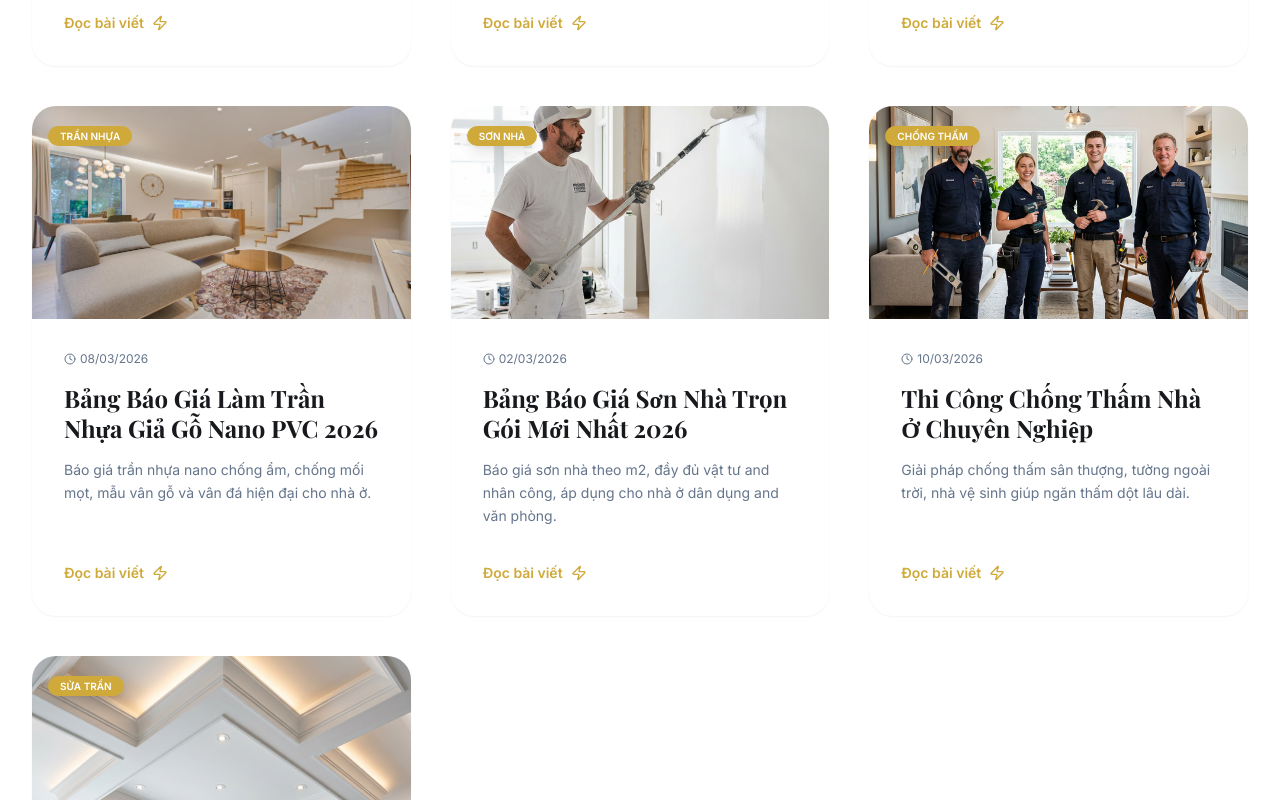
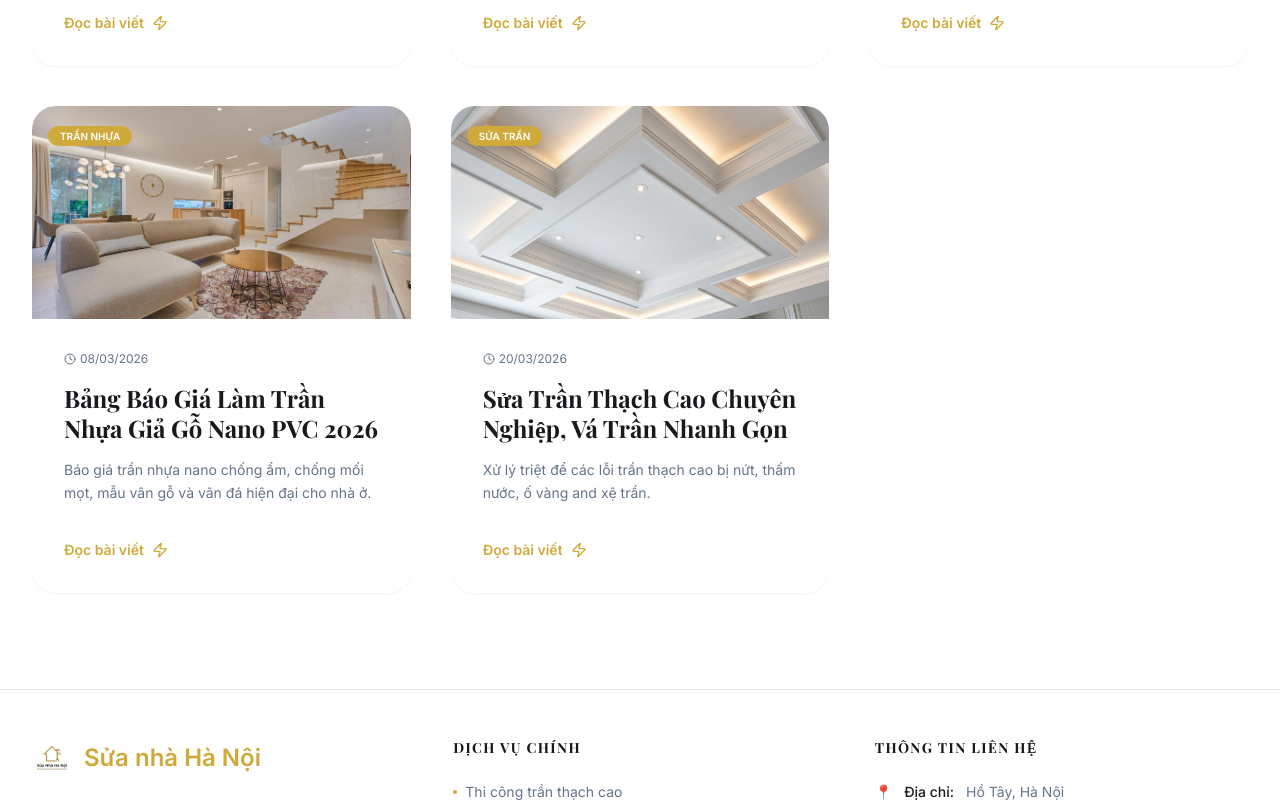
Before and after one commit to nguyenvietcuong0112/ngovanhoang_web, a React (Vite) app: page /bai-viet in a window 1280 px wide. Shown: the part 800-1600 px from the top of the page. Built offline with nearby package versions, Linux system fonts and the light colour scheme; the HTML template or start-up script is replaced by a standard one.

Commit message:
fix bugs

```diff
--- a/src/data/articles.tsx
+++ b/src/data/articles.tsx
@@ -1,4 +1,10 @@
 import type { ReactNode } from "react";
+
+// Import images for production build
+import heroCeiling from "@/assets/hero-ceiling.png";
+import heroRenovation from "@/assets/hero-renovation.png";
+import heroConstruction from "@/assets/hero-construction-modern.jpg";
+import featCeiling from "@/assets/feat-ceiling.png";
 
 export type Article = {
   title: string;
@@ -17,7 +23,7 @@ export const articles: Article[] = [
     date: "16/04/2026",
     category: "Giá thi công",
     slug: "bao-gia-tran-vach-thach-cao-2026",
-    image: "/src/assets/hero-ceiling.png",
+    image: heroCeiling,
     content: (
       <div className="space-y-6 text-muted-foreground leading-relaxed">
         <div className="space-y-4">
@@ -66,7 +72,7 @@ export const articles: Article[] = [
     date: "16/04/2026",
     category: "Cải tạo nhà",
     slug: "giai-phap-sua-chua-nang-cap-nha",
-    image: "/src/assets/hero-renovation.png",
+    image: heroRenovation,
     content: (
       <div className="space-y-6 text-muted-foreground leading-relaxed">
         <div className="space-y-4">
@@ -108,7 +114,7 @@ export const articles: Article[] = [
     date: "12/03/2026",
     category: "Vách ngăn",
     slug: "bao-gia-vach-thach-cao-1-mat-2-mat",
-    image: "/src/assets/feat-ceiling.png",
+    image: featCeiling,
     content: (
       <div className="space-y-6 text-muted-foreground leading-relaxed">
         <div className="space-y-4">
@@ -140,7 +146,7 @@ export const articles: Article[] = [
     date: "08/03/2026",
     category: "Trần nhựa",
     slug: "bao-gia-tran-nhua-nano-pvc-2026",
-    image: "/src/assets/hero-construction-modern.jpg",
+    image: heroConstruction,
     content: (
       <div className="space-y-6 text-muted-foreground leading-relaxed">
         <div className="space-y-4">
@@ -163,69 +169,12 @@ export const articles: Article[] = [
     )
   },
   {
-    title: "Bảng Báo Giá Sơn Nhà Trọn Gói Mới Nhất 2026",
-    description: "Báo giá sơn nhà theo m2, đầy đủ vật tư and nhân công, áp dụng cho nhà ở dân dụng and văn phòng.",
-    date: "02/03/2026",
-    category: "Sơn nhà",
-    slug: "bao-gia-son-nha-tron-goi-2026",
-    image: "/src/assets/hero-painting.png",
-    content: (
-      <div className="space-y-6 text-muted-foreground leading-relaxed">
-        <div className="space-y-4">
-          <h3 className="text-2xl font-bold text-charcoal">Thay đổi diện mạo ngôi nhà bằng màu sơn mới</h3>
-          <p>Sơn nhà không chỉ là trang trí mà còn là lớp bảo vệ tường khỏi các tác động của môi trường. Chúng tôi cung cấp dịch vụ sơn nhà chuyên nghiệp với hệ thống sơn từ các thương hiệu lớn như <strong>Dulux, Jotun, Kova</strong>.</p>
-        </div>
-
-        <div className="bg-secondary p-6 rounded-2xl">
-          <h4 className="font-bold text-charcoal mb-4">Các bước thi công chuẩn kỹ thuật:</h4>
-          <ol className="space-y-3 text-sm list-decimal pl-5">
-            <li><strong>Vệ sinh bề mặt:</strong> Cạo sạch lớp sơn cũ, xử lý vết nứt và bụi bẩn.</li>
-            <li><strong>Bả Matit (nếu cần):</strong> Làm phẳng bề mặt tường cho lớp sơn mịn đẹp nhất.</li>
-            <li><strong>Sơn lót kháng kiềm:</strong> Tăng độ bám dính và chống ố vàng cho lớp sơn phủ.</li>
-            <li><strong>Sơn phủ 2 lớp:</strong> Đảm bảo màu sắc lên chuẩn, bền màu theo thời gian.</li>
-          </ol>
-        </div>
-
-        <p>Chúng tôi cam kết sử dụng <strong>Sơn Chính Hãng 100%</strong>, phát hiện sơn giả đền bù gấp 10 lần giá trị công trình.</p>
-      </div>
-    )
-  },
-  {
-    title: "Thi Công Chống Thấm Nhà Ở Chuyên Nghiệp",
-    description: "Giải pháp chống thấm sân thượng, tường ngoài trời, nhà vệ sinh giúp ngăn thấm dột lâu dài.",
-    date: "10/03/2026",
-    category: "Chống thấm",
-    slug: "thi-cong-chong-tham-chuyen-nghiep",
-    image: "/src/assets/about-home.png",
-    content: (
-      <div className="space-y-6 text-muted-foreground leading-relaxed">
-        <div className="space-y-4">
-          <h3 className="text-2xl font-bold text-charcoal">Đừng để thấm dột phá hủy ngôi nhà của bạn</h3>
-          <p>Thấm dột là "kẻ thù âm thầm" làm giảm tuổi thọ công trình và gây ẩm mốc có hại cho sức khỏe. Việc xử lý chống thấm cần được thực hiện dứt điểm ngay từ đầu bằng các phương pháp chuyên sâu.</p>
-        </div>
-
-        <div className="space-y-3">
-          <h4 className="font-bold text-charcoal">Hạng mục chống thấm phổ biến:</h4>
-          <ul className="space-y-2">
-            <li className="flex gap-2"><strong>- Chống thấm sân thượng:</strong> Dùng màng khò hoặc sơn Epoxy chống tia UV.</li>
-            <li className="flex gap-2"><strong>- Chống thấm nhà vệ sinh:</strong> Xử lý cổ ống và sàn bằng Sika Latex cao cấp.</li>
-            <li className="flex gap-2"><strong>- Chống thấm tường ngoài:</strong> Sơn CT11A trộn xi măng hạn chế tối đa nứt chân chim.</li>
-          </ul>
-        </div>
-
-        <div className="bg-primary/5 p-6 rounded-2xl border border-primary/20 italic">
-          "Chúng tôi bảo hành dịch vụ chống thấm từ 2-5 năm, cam kết xử lý lại hoàn toàn miễn phí nếu có hiện tượng thấm lại."
-        </div>
-      </div>
-    )
-  },
-  {
     title: "Sửa Trần Thạch Cao Chuyên Nghiệp, Vá Trần Nhanh Gọn",
     description: "Xử lý triệt để các lỗi trần thạch cao bị nứt, thấm nước, ố vàng and xệ trần.",
     date: "20/03/2026",
     category: "Sửa trần",
     slug: "sua-tran-thach-cao-chuyen-nghiep",
-    image: "/src/assets/feat-ceiling.png",
+    image: featCeiling,
     content: (
       <div className="space-y-6 text-muted-foreground leading-relaxed">
         <div className="space-y-4">
```
